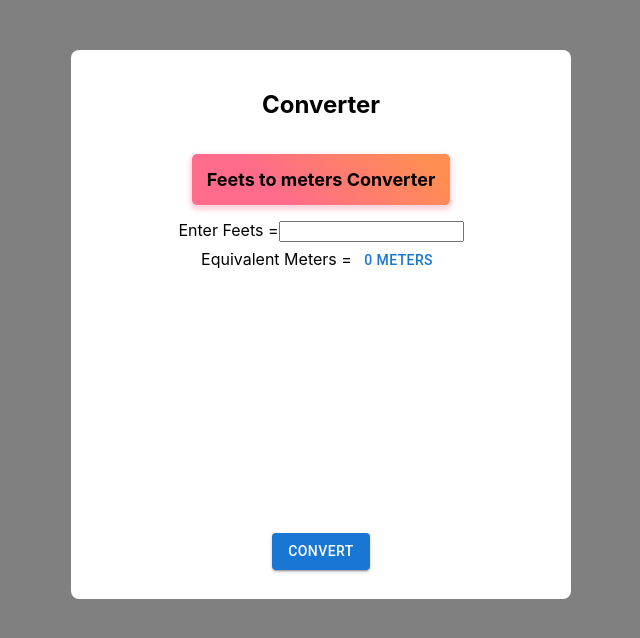
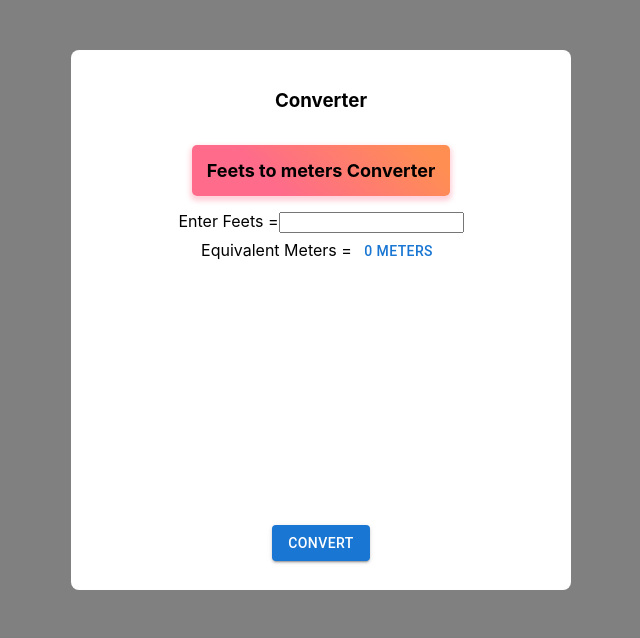
Before and after one commit to sbgoud/converter, a React (Create React App) app: page / in a window 1280 px wide. Shown: the top 638 px of the page, without its empty margins (4-644 px from the left). Built offline with nearby package versions, Linux system fonts and the light colour scheme.

Commit message:
changed heading

```diff
--- a/src/App.js
+++ b/src/App.js
@@ -17,7 +17,7 @@ export default function BasicButtons() {
 
   return (
     <div className="thebox">
-    <h2>Converter</h2>
+    <h3>Converter</h3>
       <div className="heading"><strong>Feets to meters Converter</strong></div>
       <div>
         Enter Feets =
```
